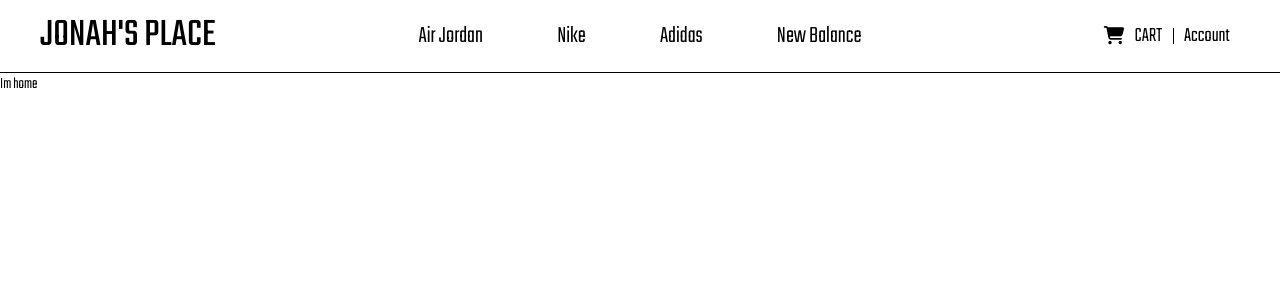
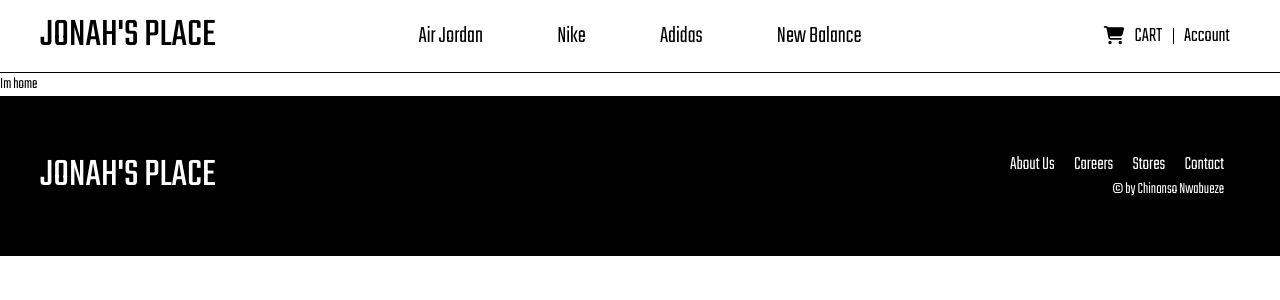
Before and after one commit to conwabueze/jonahs-place, a React (Create React App) app in the folder frontend/: page / in a window 1280 px wide. Shown: the top 300 px of the page. Built offline with nearby package versions, Linux system fonts and the light colour scheme.

Commit message:
Footer dt/mb complete

```diff
--- a/frontend/src/App.js
+++ b/frontend/src/App.js
@@ -2,6 +2,7 @@ import './App.css';
 import { Route, Switch } from 'react-router-dom';
 import Navbar from './components/shared/Navbar/Navbar';
 import Home from './components/Home/Home';
+import Footer from './components/shared/Footer/Footer';
 
 function App() {
   return (
@@ -10,6 +11,7 @@ function App() {
       <Switch>
         <Route exact path="/" component={Home} />
       </Switch>
+      <Footer />
     </div>
   );
 }
--- /dev/null
+++ b/frontend/src/components/shared/Footer/Footer.css
@@ -0,0 +1,70 @@
+.Footer {
+  background-color: #000000;
+}
+
+.Footer .ContentContainer {
+  color: #ffffff;
+  display: flex;
+  justify-content: space-between;
+  align-items: center;
+  height: 20vh;
+}
+
+.Footer-link,
+.Footer-logo {
+  color: #ffffff;
+  text-decoration: none;
+}
+
+.Footer-link:hover,
+.Footer-logo:hover {
+  color: #4f4f4f;
+}
+
+.Footer-logo {
+  font-size: 2.5rem;
+  font-weight: 400;
+  text-transform: uppercase;
+}
+
+.Footer-main-content {
+  margin-right: 1rem;
+}
+
+.Footer-links {
+  display: flex;
+  list-style-type: none;
+  margin: 0;
+  padding: 0;
+}
+
+.Footer-link {
+  margin-left: 1em;
+  font-size: 1.2rem;
+}
+
+.Footer-author {
+  margin: 0;
+  text-align: end;
+}
+
+@media (max-width: 970px) {
+  .Footer .ContentContainer {
+    flex-direction: column;
+    justify-content: center;
+    min-height: 25vh;
+  }
+
+  .Footer-main-content {
+    margin: 0;
+  }
+
+  .Footer-link {
+    margin: 0.5em;
+  }
+
+  .Footer-author {
+    text-align: center;
+    margin-top: 0.5em;
+  }
+}
--- /dev/null
+++ b/frontend/src/components/shared/Footer/Footer.js
@@ -0,0 +1,48 @@
+import { React, Component } from 'react';
+import { Link } from 'react-router-dom';
+import ContentContainer from '../ContentContainer/ContentContainer';
+import './Footer.css';
+
+class Footer extends Component {
+  render() {
+    return (
+      <div className="Footer">
+        <ContentContainer>
+          <Link to="/" className="Footer-logo">
+            Jonah's Place
+          </Link>
+          <div className="Footer-main-content">
+            <ul className="Footer-links">
+              <li>
+                <Link to="#" className="Footer-link">
+                  About Us
+                </Link>
+              </li>
+              <li>
+                <Link to="#" className="Footer-link">
+                  Careers
+                </Link>
+              </li>
+              <li>
+                <Link to="#" className="Footer-link">
+                  Stores
+                </Link>
+              </li>
+              <li>
+                <Link to="#" className="Footer-link">
+                  Contact
+                </Link>
+              </li>
+            </ul>
+
+            <p className="Footer-author">
+              {String.fromCharCode(169)} by Chinonso Nwabueze
+            </p>
+          </div>
+        </ContentContainer>
+      </div>
+    );
+  }
+}
+
+export default Footer;
```
Also changed, not shown: 1 other file (tests, documents, lock files or other folders).
